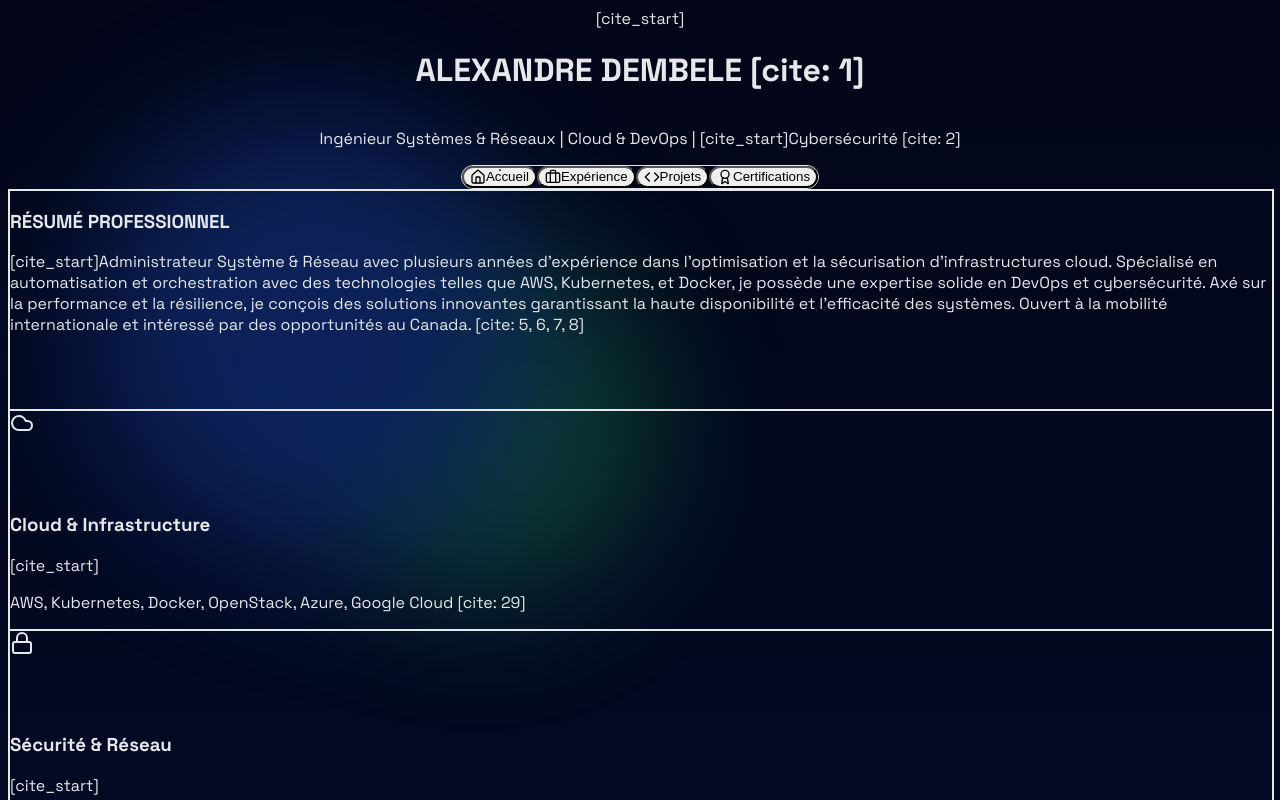
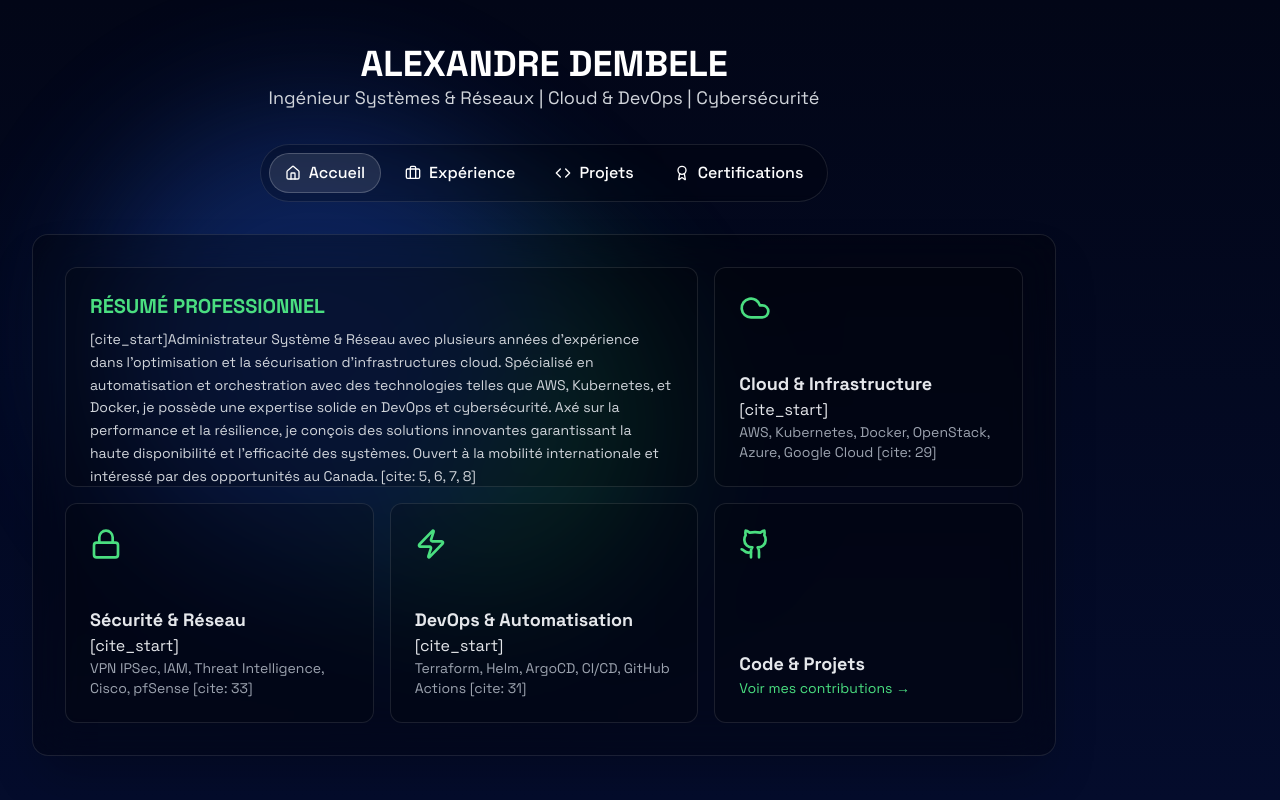
Before and after one commit to alex-dembele/portofolio-alex-dembele, a Next.js app: page / in a window 1280 px wide. Shown: the top 800 px of the page. Built offline with nearby package versions, Linux system fonts and the light colour scheme.

Commit message:
fix problems

```diff
--- a/package.json
+++ b/package.json
@@ -18,13 +18,14 @@
   },
   "devDependencies": {
     "@eslint/eslintrc": "^3",
-    "@tailwindcss/postcss": "^4",
     "@types/node": "^20",
     "@types/react": "^19",
     "@types/react-dom": "^19",
+    "autoprefixer": "^10.4.21",
     "eslint": "^9",
     "eslint-config-next": "15.4.3",
-    "tailwindcss": "^4",
+    "postcss": "^8.5.6",
+    "tailwindcss": "^3.4.17",
     "typescript": "^5"
   }
 }
--- /dev/null
+++ b/postcss.config.js
@@ -0,0 +1,6 @@
+module.exports = {
+  plugins: {
+    tailwindcss: {},
+    autoprefixer: {},
+  },
+}
--- a/src/app/globals.css
+++ b/src/app/globals.css
@@ -1,6 +1,7 @@
 @tailwind base;
 @tailwind components;
 @tailwind utilities;
+
 
 @layer base {
   body {
--- a/src/app/page.tsx
+++ b/src/app/page.tsx
@@ -26,12 +26,14 @@ export default function Home() {
     const activeContent = tabs.find((tab) => tab.id === activeTab)?.component;
 
     return (
-        <main className="flex flex-col items-center justify-center min-h-screen p-4 md:p-8">
+        <div className="flex flex-& flex-grow-1 bg-r" >
+            <div>
+                <main className="flex flex-col items-center justify-center min-h-screen p-4 md:p-8">
             <div className="w-full max-w-5xl mx-auto">
                 {/* --- Section Entête / Profil --- */}
                 <div className="flex flex-col items-center mb-8 text-center">
-                    [cite_start]<h1 className="text-4xl font-bold text-white">ALEXANDRE DEMBELE [cite: 1]</h1>
-                    <p className="text-lg text-gray-300">Ingénieur Systèmes & Réseaux | Cloud & DevOps | [cite_start]Cybersécurité [cite: 2]</p>
+                    <h1 className="text-4xl font-bold text-white">ALEXANDRE DEMBELE</h1>
+                    <p className="text-lg text-gray-300">Ingénieur Systèmes & Réseaux | Cloud & DevOps | Cybersécurité </p>
                 </div>
 
                 {/* --- Section Navigation par Onglets --- */}
@@ -79,5 +81,7 @@ export default function Home() {
                 </div>
             </div>
         </main>
+            </div>
+        </div>
     );
 }
```
Also changed, not shown: 1 other file (tests, documents, lock files or other folders).
